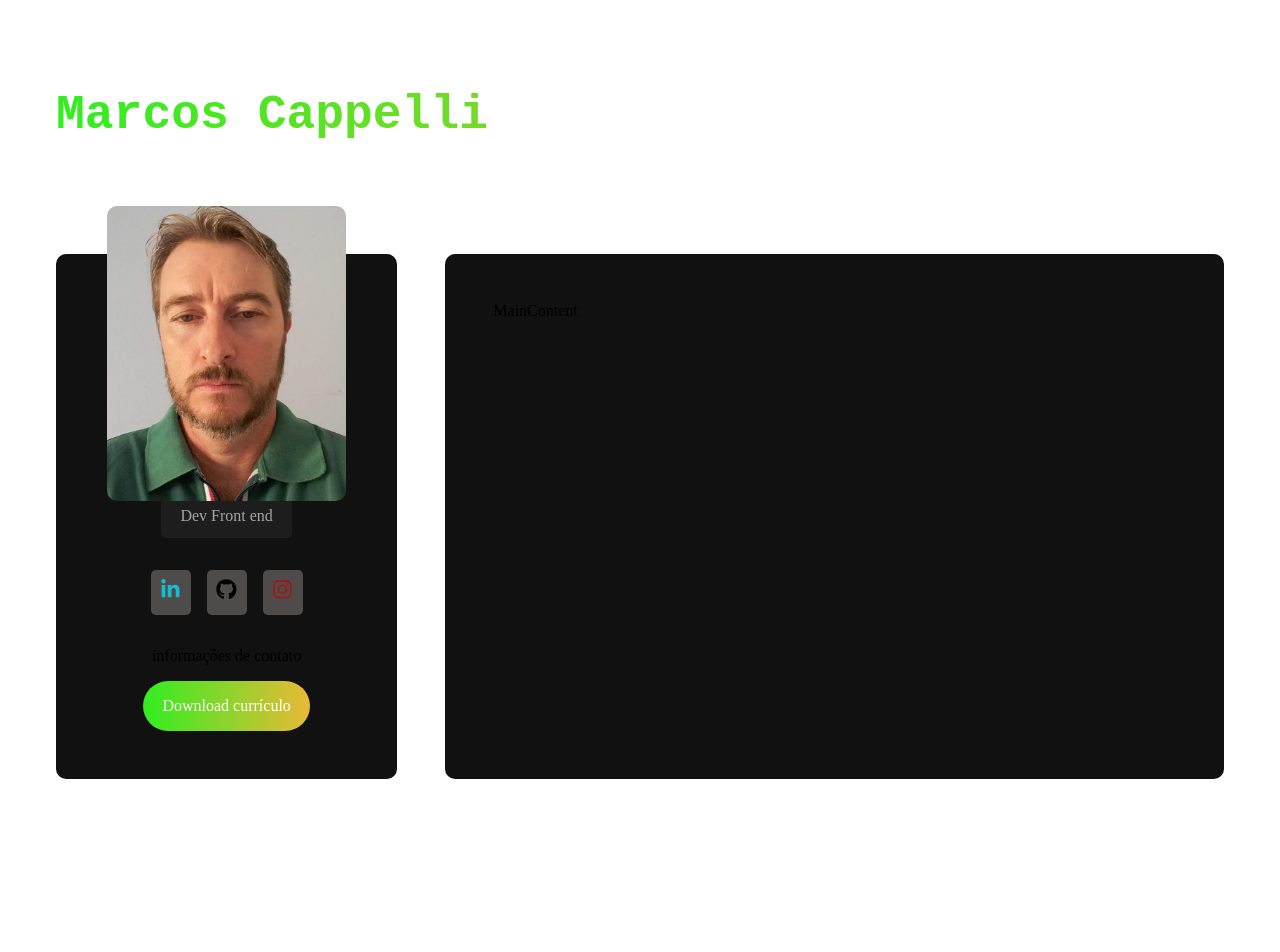
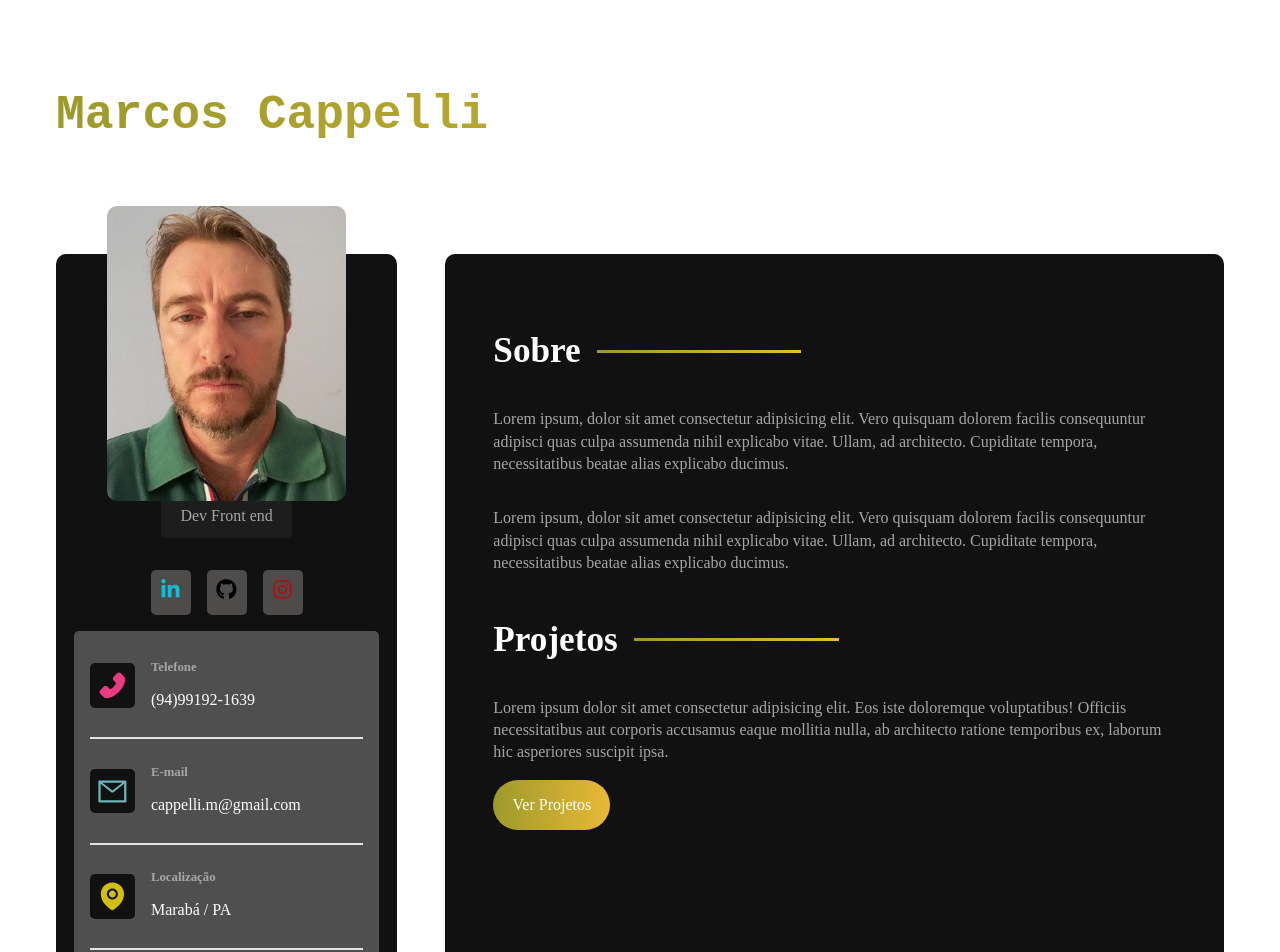
Before and after one commit to marcosCappelli/react_sass, a React (Vite) app: page / in a window 1280 px wide. Shown: the top 952 px of the page. Before the commit the page ends 835 px from the top, so only its background shows below. Built offline with nearby package versions, Linux system fonts and the light colour scheme; the HTML template or start-up script is replaced by a standard one.

Commit message:
Criado seção informações

```diff
--- /dev/null
+++ b/src/components/AboutContainer.jsx
@@ -0,0 +1,21 @@
+
+
+const AboutContainer = () => {
+  return (
+  <section className="about-container">
+    <h2>Sobre</h2>
+    <p>Lorem ipsum, dolor sit amet consectetur adipisicing elit.
+       Vero quisquam dolorem facilis consequuntur adipisci quas culpa
+        assumenda nihil explicabo vitae. Ullam, ad architecto.
+        Cupiditate tempora, necessitatibus beatae alias explicabo ducimus.
+    </p>
+    <p>Lorem ipsum, dolor sit amet consectetur adipisicing elit.
+       Vero quisquam dolorem facilis consequuntur adipisci quas culpa
+        assumenda nihil explicabo vitae. Ullam, ad architecto.
+        Cupiditate tempora, necessitatibus beatae alias explicabo ducimus.
+    </p>
+  </section>
+  )
+}
+
+export default AboutContainer
--- /dev/null
+++ b/src/components/InformationContainer.jsx
@@ -0,0 +1,34 @@
+import { AiFillPhone, AiOutlineMail, AiFillEnvironment } from "react-icons/ai"
+
+import "..//styles/components/informationcontainer.sass"
+
+const InformationContainer = () => {
+  return (
+    <section id="information">
+        <div className="info-card">
+            <AiFillPhone id="phone-icon"/>
+            <div>
+                <h3>Telefone</h3>
+                <p>(94)99192-1639</p>
+            </div>
+        </div>
+        <div className="info-card">
+            <AiOutlineMail id="email-icon"/>
+            <div>
+                <h3>E-mail</h3>
+                <p>cappelli.m@gmail.com</p>
+            </div>
+        </div>
+        <div className="info-card">
+            <AiFillEnvironment id="pin-icon"/>
+            <div>
+                <h3>Localização</h3>
+                <p>Marabá / PA</p>
+            </div>
+        </div>
+    </section>
+
+  )
+}
+
+export default InformationContainer
--- a/src/components/MainContent.jsx
+++ b/src/components/MainContent.jsx
@@ -1,7 +1,15 @@
+import AboutContainer from "./AboutContainer"
+import ProjectsContainer from "./ProjectsContainer"
+
+
 import "../styles/components/maincontent.sass"
 
 const MainContent = () => {
-  return <main id="main-content">MainContent</main>
+  return <main id="main-content">
+    <AboutContainer />
+
+    <ProjectsContainer />
+  </main>
 }
 
 export default MainContent
--- /dev/null
+++ b/src/components/ProjectsContainer.jsx
@@ -0,0 +1,17 @@
+const ProjectsContainer = () => {
+  return (
+    <section className="projects-container">
+      <h2>Projetos</h2>
+      <p>Lorem ipsum dolor sit amet consectetur adipisicing elit. Eos iste
+         doloremque voluptatibus! Officiis necessitatibus aut corporis accusamus
+         eaque mollitia nulla, ab architecto ratione temporibus ex,
+         laborum hic asperiores suscipit ipsa.
+      </p>
+      <a href="#" className="btn">
+        Ver Projetos
+      </a>
+    </section>
+  )
+}
+
+export default ProjectsContainer
--- a/src/components/Sidebar.jsx
+++ b/src/components/Sidebar.jsx
@@ -1,16 +1,16 @@
 import SocialNetworks from "./SocialNetworks"
+import InformationContainer from "./InformationContainer"
 
 import Avatar from "../img/Marcos.jpg"
 
 import "../styles/components/sidebar.sass"
-
 
 const Sidebar = () => {
   return <aside id="sidebar">
     <img src={Avatar} alt="Marcos Cappelli" />
     <p className="title">Dev Front end</p>
     <SocialNetworks />
-    <p>informações de contato</p>
+    <InformationContainer />
     <a href="" className="btn">Download currículo</a>
   </aside>
 
--- /dev/null
+++ b/src/styles/components/informationcontainer.sass
@@ -0,0 +1,44 @@
+@use '../variables'
+@use '../mixins'
+#information
+    @include mixins.center
+    flex-direction: column
+    background-color: #504f4f
+    padding: 1rem
+    margin-bottom: 2rem
+    text-align: left
+    width: 80%
+    border-radius: variables.$card-border-radious
+
+    .info-card
+        @include mixins.center
+        justify-content: start
+        gap: 1rem
+        padding-bottom:.8rem
+        margin-bottom: .8rem
+        border-bottom: 2px solid #e7e1e1
+        width: 100%
+
+        h3
+            color: variables.$text-color-secondary
+            font-size: .8rem
+            margin-bottom: .5rem
+
+        p
+            color: variables.$text-color
+
+        svg
+            background-color: variables.$bg-color
+            padding: .4rem
+            width: 2rem
+            height: 2rem
+            border-radius: variables.$card-border-radious
+
+        #phone-icon
+            color: #e93b81
+
+        #email-icon
+            color: #6ab5b9
+
+        #pin-icon
+            color: #d1be0f
--- a/src/styles/components/maincontent.sass
+++ b/src/styles/components/maincontent.sass
@@ -1,6 +1,31 @@
 @use '../variables'
+@use '../mixins'
 #main-content
     background-color: variables.$bg-color
     flex: 2 1 0
     border-radius: variables.$container-border-radius
     padding: 3rem
+
+    section
+        display: flex
+        flex-direction: column
+
+    h2
+        color: variables.$text-color
+        font-size: 2.2rem
+        margin-bottom: 1.3rem
+        @include mixins.center
+        justify-content: start
+        gap: 1rem
+
+        &:after
+            @include mixins.gradient-border
+
+    p
+        color: variables.$text-color-secondary
+        margin-bottom: 1rem
+        line-height: 1.4rem
+
+    .btn
+        @include mixins.btn
+        align-self: start
--- a/src/styles/mixins.sass
+++ b/src/styles/mixins.sass
@@ -12,3 +12,10 @@
     background: variables.$gradient
     text-decoration: none
     border-radius: 3rem
+
+
+@mixin gradient-border
+    content: ""
+    background: variables.$gradient
+    height: 3px
+    width: 30%
--- a/src/styles/variables.sass
+++ b/src/styles/variables.sass
@@ -6,4 +6,4 @@ $bg-color: #111
 $bg-color-secondary: #1d1d1d
 $container-border-radius: 10px
 $card-border-radious: 5px
-$gradient: linear-gradient(90deg, #31ee20 0%, #e9b937 100%)
+$gradient: linear-gradient(90deg, #9c9a2b 0%, #e9b937 100%)
```
Also changed, not shown: src/styles/components/technologiescontainer.sass (added).
